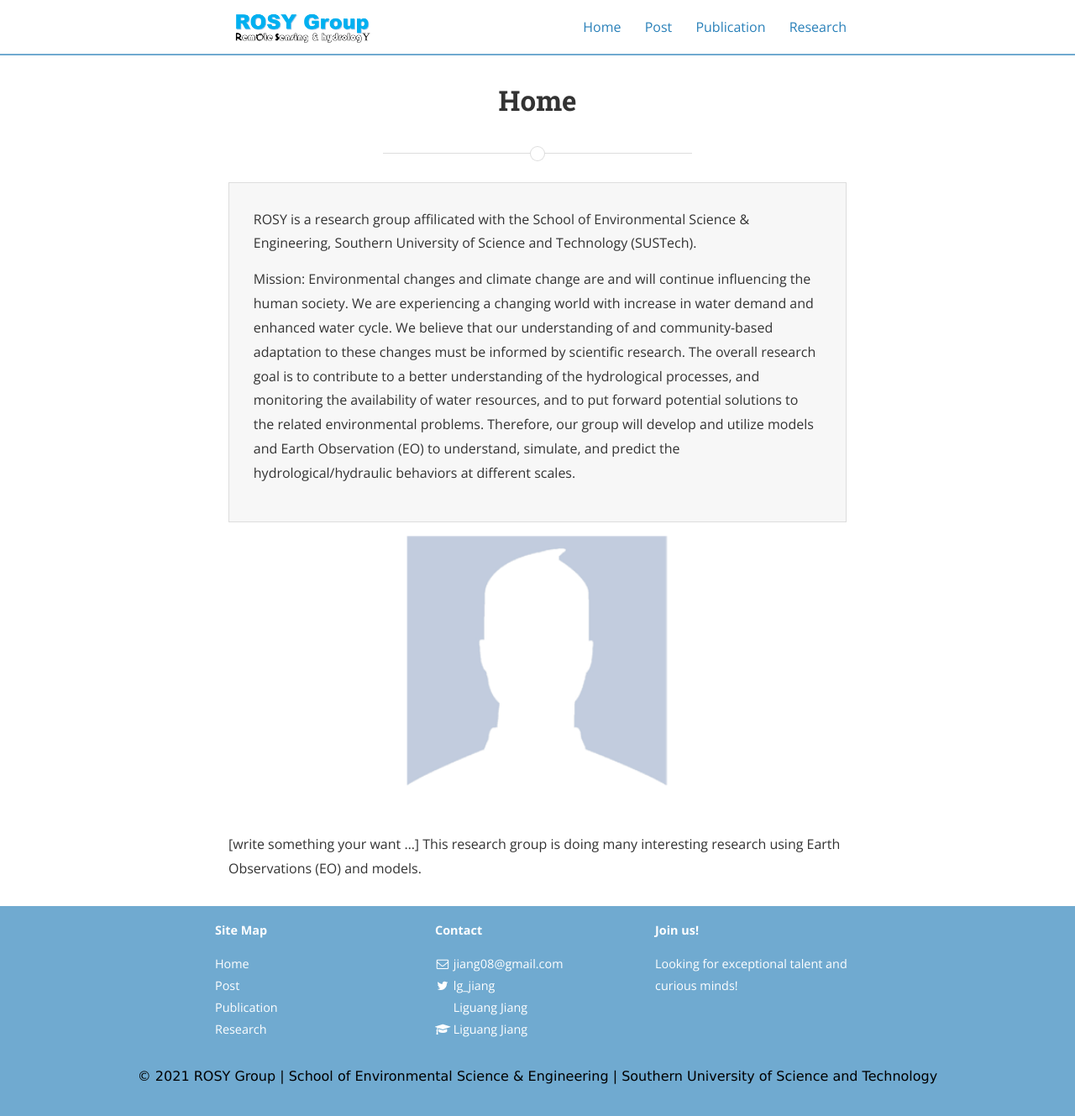
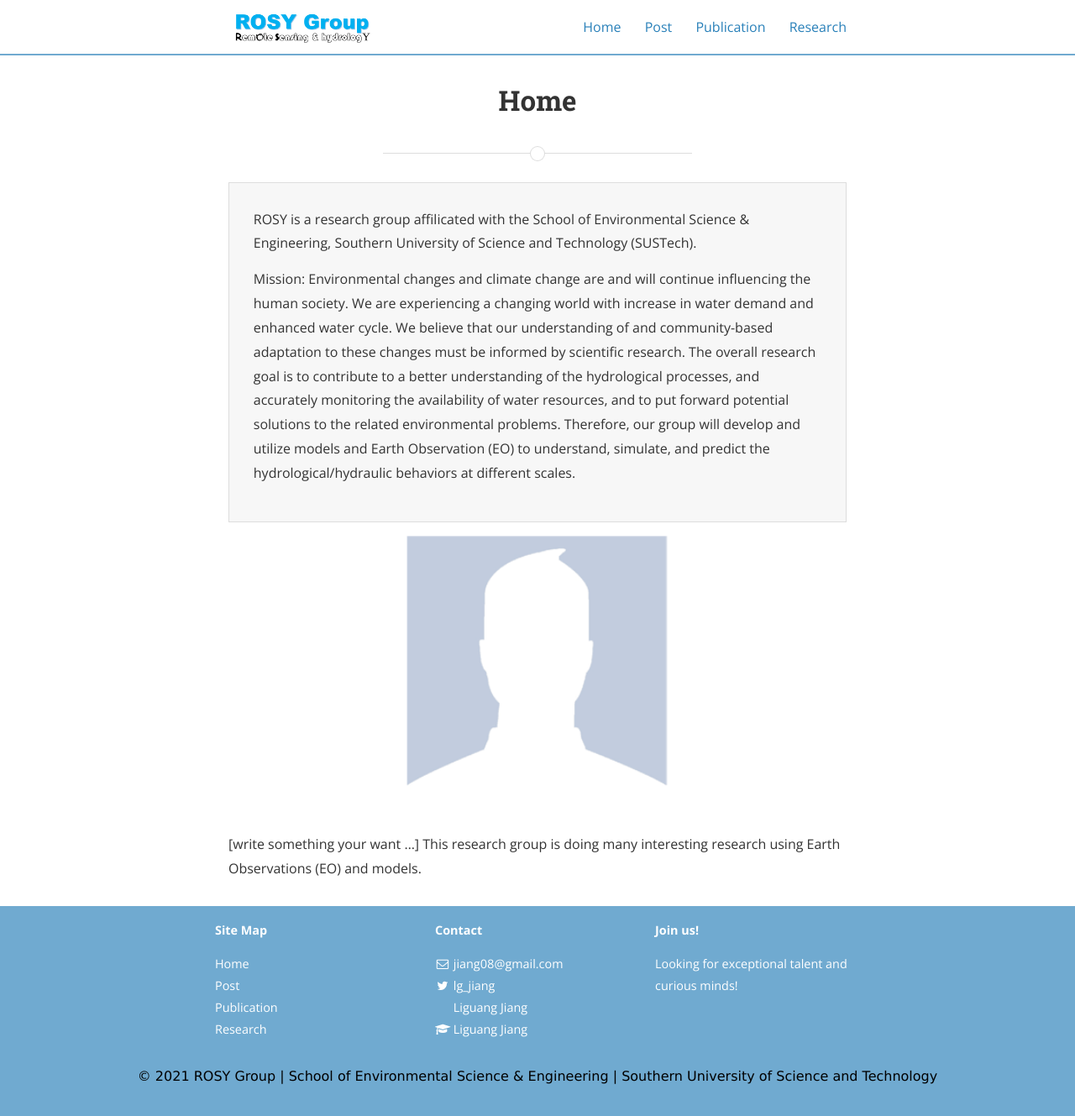
Before and after one commit to 12530/rshydro, a Jekyll site: the page built from home.md, in a window 1280 px wide and 1329 px high. Shown: the whole window at 84% size. Built offline with Jekyll 4.4.1, drawn with Linux system fonts in a browser that asks for light colours; nearby versions of some CDN libraries.

Commit message:
Update home.md

```diff
--- a/home.md
+++ b/home.md
@@ -6,7 +6,7 @@ main_nav: true
 ---
 <fieldset>
   <p>ROSY is a research group affilicated with the School of Environmental Science & Engineering, Southern University of Science and Technology (SUSTech).</p>
-  <p>Mission: Environmental changes and climate change are and will continue influencing the human society. We are experiencing a changing world with increase in water demand and enhanced water cycle. We believe that our understanding of and community-based adaptation to these changes must be informed by scientific research. The overall research goal is to contribute to a better understanding of the hydrological processes, and monitoring the availability of water resources, and to put forward potential solutions to the related environmental problems. Therefore, our group will develop and utilize models and Earth Observation (EO) to understand, simulate, and predict the hydrological/hydraulic behaviors at different scales. </p>
+  <p>Mission: Environmental changes and climate change are and will continue influencing the human society. We are experiencing a changing world with increase in water demand and enhanced water cycle. We believe that our understanding of and community-based adaptation to these changes must be informed by scientific research. The overall research goal is to contribute to a better understanding of the hydrological processes, and accurately monitoring the availability of water resources, and to put forward potential solutions to the related environmental problems. Therefore, our group will develop and utilize models and Earth Observation (EO) to understand, simulate, and predict the hydrological/hydraulic behaviors at different scales. </p>
 </fieldset>
 
 ![alt text]({{ site.baseurl }}/assets/profile-placeholder.gif "Profile Picture"){:.profile}
```
